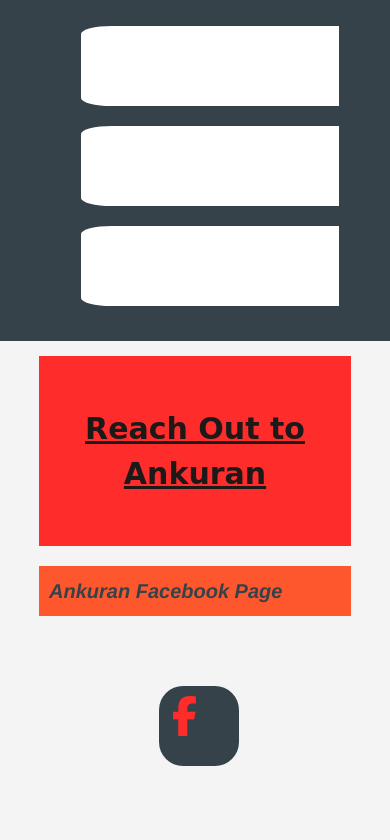
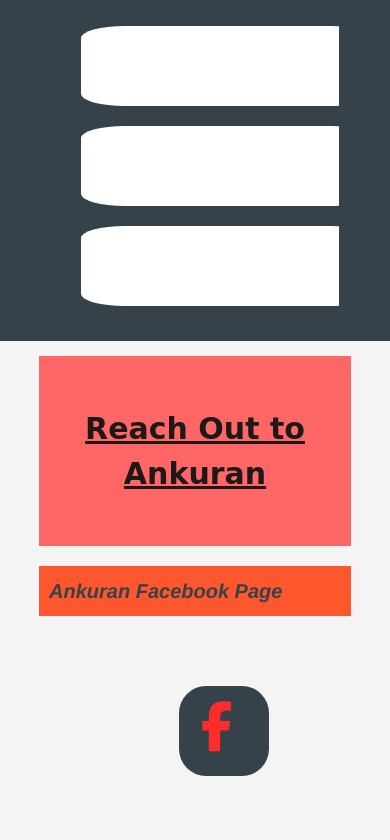
Before and after one commit to Stark-developer01/Ankuran-Robotics-Official, a plain HTML site: page contact-us.html in a window 390 px wide. Shown: the part 502-1342 px from the top of the page. Drawn offline with Linux system fonts and the light colour scheme.

Commit message:
still-changes

```diff
--- a/contact-us.html
+++ b/contact-us.html
@@ -101,7 +101,7 @@
                     </li>
                     <li>
                         <h3 class="specialstyle">Contact Number</h3>
-                        <a class="btn" href="#"><i class="fas fa-phone-alt fa-4x"></i></a>
+                        <a class="btn"><i class="fas fa-phone-alt fa-4x"></i></a>
                         <h1 class="dark">+919830532006<br><br>+916291347517<br><br>+918777756373</h1>
                     </li>
                 </ul>
--- a/css/style.css
+++ b/css/style.css
@@ -54,7 +54,7 @@ ul
 .dark
 {
     padding: 20px;
-    background-color: rgb(255, 44, 44);
+    background-color: rgb(255, 102, 102);
     color: #1d1919;
     margin-top: 15px;
     margin-bottom: 20px;
@@ -99,7 +99,7 @@ ul
 .dark3
 {
     padding: 15px;
-    background-color: rgb(255, 44, 44);
+    background-color:  rgb(255, 102, 102);
     color: #1d1919;
     margin-top: 10px;
     font-family: cursive;
@@ -504,15 +504,29 @@ footer
     aside#sidebar3
     {
         text-align: center;
-        width: 80%;
+        width: 100%;
         float: none;
+        margin-left: 5px;
+    }
+
+    .button_1
+    {
+        height: 30px;
+        width: 30px;
+        background-color: #ffffff;
+        border: 0;
+        color: #ffffff;
+        padding-top: 20px;
+        padding-left: 5px;
+        border-radius: 15%;
+        box-shadow: #cccccc;
     }
 
     .btn
     {
         display: inline-block;
-        width: 80px;
-        height: 80px;
+        width: 90px;
+        height: 90px;
         background-color: #35424a;
         margin: 50px;
         border-radius: 30%;
@@ -521,17 +535,17 @@ footer
         overflow: hidden;
         position: relative;
         font-size: medium;
-        margin-left: 120px;
+        margin-left: 140px;
     }
 
     .btn i
     {
-        line-height: 40px;
-        font-size: 40px;
+        line-height: 50px;
+        font-size: 50px;
         transition: none;
-        margin-top: 10px;
+        margin-top: 15px;
         margin-bottom: 20px;
-        margin-left: 13px;
+        margin-left: 22px;
         margin-right: 22px;
     }
 
```
